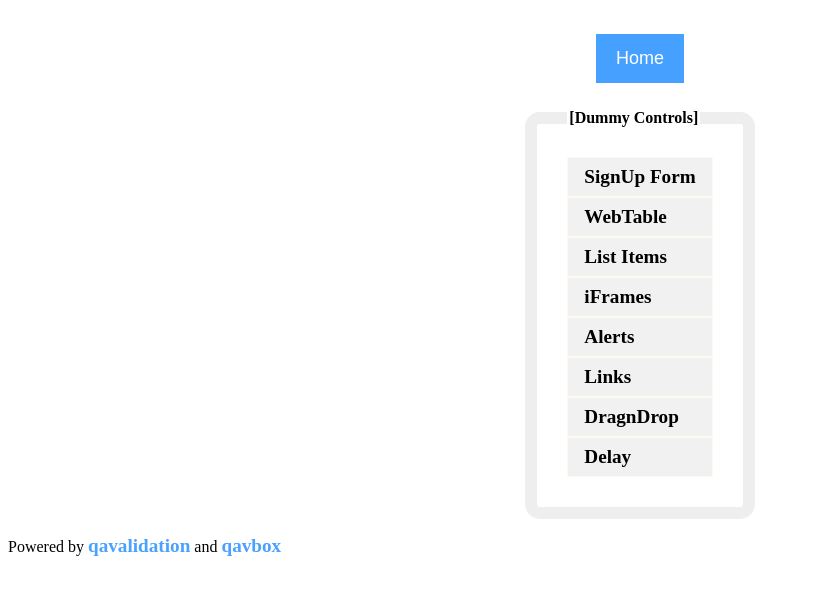
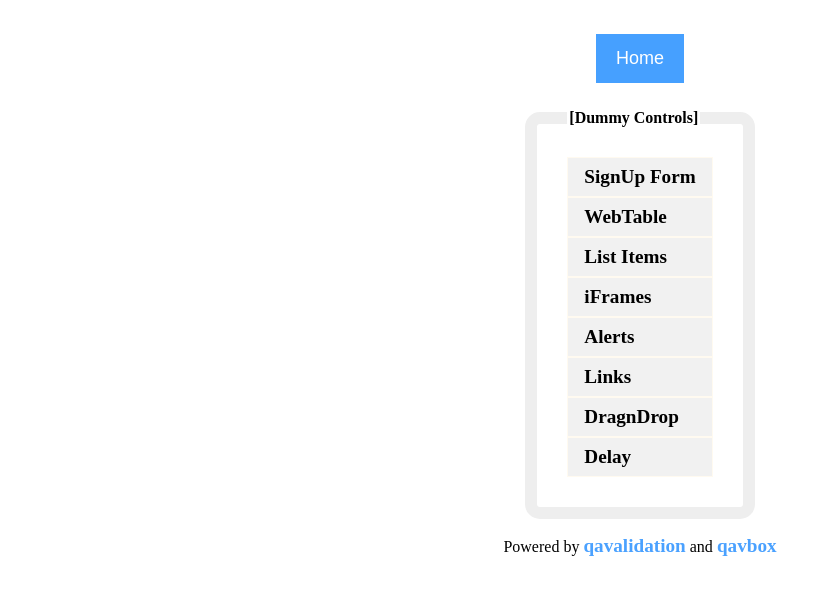
Before and after one commit to qavbox/demo, a Jekyll site: the page built from index.html, in a window 1280 px wide. Shown: the top 595 px of the page, without its empty margins (0-830 px from the left). Built offline with Jekyll 4.4.1, drawn with Linux system fonts in a browser that asks for light colours.

Commit message:
Update default.html

```diff
--- a/_layouts/default.html
+++ b/_layouts/default.html
@@ -40,7 +40,7 @@
 
     <footer>
 
-    <p>Powered by <a href="https://qavalidation.com" title="qavalidation">qavalidation</a> and <a href="bit.ly/youtube-qavbox" title="qavbox">qavbox</a></p>
+    <p align="center">Powered by <a href="https://qavalidation.com" title="qavalidation">qavalidation</a> and <a href="bit.ly/youtube-qavbox" title="qavbox">qavbox</a></p>
     </footer>
   </body>
 </html>
```
